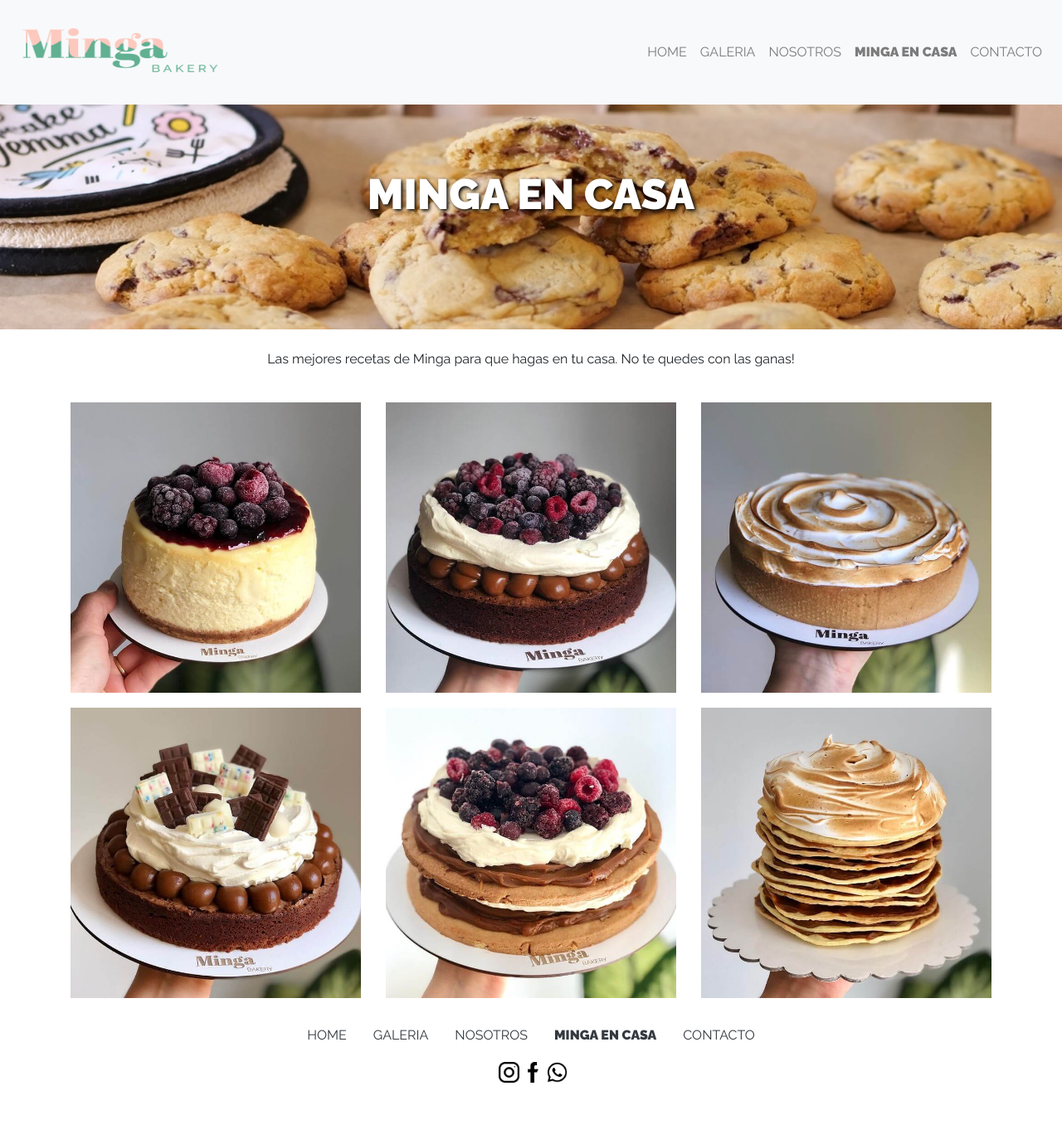
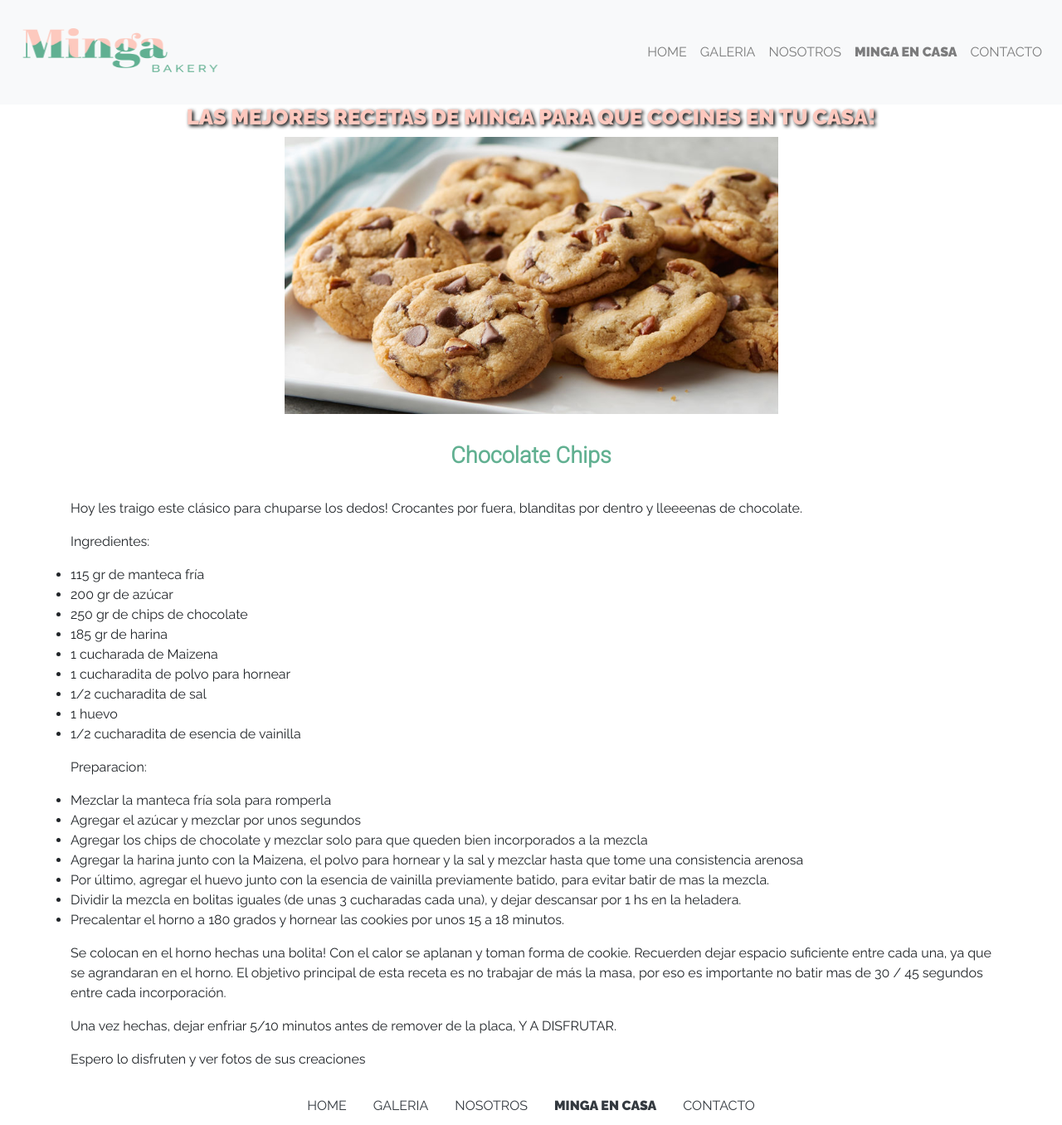
Before and after one commit to fdominguez88/minga_bakery, a website: page pages/bake_at_home.html in a window 1280 px wide. Shown: the top 1356 px of the page at 83% size. Before the commit the page ends 1319 px from the top, so only its background shows below. Drawn offline with nearby package versions, Linux system fonts and the light colour scheme.

Commit message:
agregue info de bake at home, about us, e index

```diff
--- a/pages/bake_at_home.html
+++ b/pages/bake_at_home.html
@@ -40,63 +40,50 @@
 			  </div>
 			</nav>
 	</header>
+	<h1 class="centrarCosas container-fluid textoBaH"><meta name="title" content="Cocina en casa con Minga Bakery">LAS MEJORES RECETAS DE MINGA PARA QUE COCINES EN TU CASA!</h1>
+	<section class="container-fluid">
+		<img class="d-block w-50 container" src="../img/pastry/chocochipCookie.jpg" alt="Chocolate Chips Minga Bakery" title="Chocolate Chips Minga Bakery">
+	</section>
+	<br>
+	<section class="w-90 d-block">
+	<div class="container">
+		<h2 class="text-center headerContact titulosContacto">Chocolate Chips</h2>
+		<p>Hoy les traigo este clásico para chuparse los dedos! Crocantes por fuera, blanditas por dentro y lleeeenas de chocolate.</p>
+		<ul>
+		<p>Ingredientes:</p>
+			<li>115 gr de manteca fría</li>
+			<li>200 gr de azúcar</li>
+			<li>250 gr de chips de chocolate</li>
+			<li>185 gr de harina</li>
+			<li>1 cucharada de Maizena</li>
+			<li>1 cucharadita de polvo para hornear</li>
+			<li>1/2 cucharadita de sal</li>
+			<li>1 huevo</li>
+			<li>1/2 cucharadita de esencia de vainilla</li>
+		</ul>
 
-		<section>
-			<div class="contenedor">
-				<img src="../img/pastry/cookies.jpg" alt="Bake at home" style="width: 100%">
-				<h1 class="center textoCover"><meta name="title" content="Cocina en casa las mejores recetas de Minga Bakery">MINGA EN CASA</h1>
-			</div>
-			<br>
-		</section>
-		<section>
-			<div class="text-center">
-				<p class="roboto"><meta name="title" content="Minga Bakery la mejor pasteleria">Las mejores recetas de Minga para que hagas en tu casa. No te quedes con las ganas!</p>
-			</div>
-			<br>
-		</section>
+		<p>Preparacion:</p>
+		<ul>
+			<li> Mezclar la manteca fría sola para romperla</li>
+			<li>Agregar el azúcar y mezclar por unos segundos</li>
+			<li>Agregar los chips de chocolate y mezclar solo para que queden bien incorporados a la mezcla</li>
+			<li>Agregar la harina junto con la Maizena, el polvo para hornear y la sal y mezclar hasta que tome una consistencia arenosa</li>
+			<li>Por último, agregar el huevo junto con la esencia de vainilla previamente batido, para evitar batir de mas la mezcla.</li>
+			<li>Dividir la mezcla en bolitas iguales (de unas 3 cucharadas cada una), y dejar descansar por 1 hs en la heladera. </li>
+			<li>Precalentar el horno a 180 grados y hornear las cookies por unos 15 a 18 minutos.</li>
+		</ul>
+		<p>Se colocan en el horno hechas una bolita! Con el calor se aplanan y toman forma de cookie.
+		Recuerden dejar espacio suficiente entre cada una, ya que se agrandaran en el horno.
+		El objetivo principal de esta receta es no trabajar de más la masa, por eso es importante no batir mas de 30 / 45 segundos entre cada incorporación.</p>
 
-		<section class="container centrarCosas">
-			<div class="row">
-				<div class="clearfix visible-sm-block"></div>
-				<div class="clearfix visible-md-block"></div>
-				<div class="col-lg-4 col-sm-6">
-					<div class="thumbnail">
-						<img src="../img/pastry/cheesecake.jpg" alt="Cheesecake Minga Bakery" title="Cheesecake Minga Bakery" class="fotoBaH">
-					</div>
-				</div>
-				<div class="clearfix visible-lg-block"></div>
-				<div class="col-lg-4 col-sm-6">
-					<div class="thumbnail">
-						<img src="../img/pastry/brownie_fr.jpg" alt="Brownie Minga Bakery" title="Brownie Minga Bakery" class="fotoBaH">
-					</div>
+		<p>Una vez hechas, dejar enfriar 5/10 minutos antes de remover de la placa, Y A DISFRUTAR.</p>
 
-				</div>
-				<div class="col-lg-4 col-sm-6">
-					<div class="thumbnail">
-					<img src="../img/pastry/lemon.jpg" alt="Lemon Pie Minga Bakery" title="Lemon Pie Minga Bakery" class="fotoBaH">
-					</div>
-				</div>
-				<div class="col-lg-4 col-sm-6">
-				  <div class="thumbnail">
-					<img src="../img/pastry/marquise.jpg" alt="Marquise Minga Bakery" title="Marquise Minga Bakery" class="fotoBaH">
-				  </div>
-				</div>
-				<div class="col-lg-4 col-sm-6">
-				  <div class="thumbnail">
-					<img src="../img/pastry/sablee.jpg" alt="Sablee Minga Bakery" title="Sablee Minga Bakery" class="fotoBaH">
-				  </div>
-				</div>
-				<div class="col-lg-4 col-sm-6">
-					<div class="thumbnail">
-						   <img src="../img/pastry/rogel.jpg" alt="Rogel Minga Bakery" title="Rogel Minga Bakery" class="fotoBaH">
-					  </div>
-				</div>
-			</div>
-		</section>
+		<p>Espero lo disfruten y ver fotos de sus creaciones</p>
+	</section>
 
 	<footer>
 		<nav class="navbar navbar-expand-lg static-top just">
-  			<div class="container-fluid ">
+  			<div class="container-fluid">
 		    	<button class="navbar-toggler" type="button" data-toggle="collapse" data-target="#navbarResponsive" aria-controls="navbarResponsive" aria-expanded="false" aria-label="Toggle navigation">
 		    		<span class="navbar-toggler-icon"></span>
         		</button>
--- a/scss/_imagenes.scss
+++ b/scss/_imagenes.scss
@@ -1,3 +1,25 @@
+//Media Query
+
+/* 992px o menos */
+@media screen and (max-width: 992px) {
+    .bannerIndex {
+    background-image: url(../img/cupcakeBanner.png);
+    background-repeat: no-repeat;
+    background-size: cover;
+    }
+}
+
+  /* 600px o menos */
+@media screen and (max-width: 600px) {
+.bannerIndex {
+    background-image: url(../img/cupcakeBanner.png);
+    background-repeat: no-repeat;
+    background-size: cover;
+    }
+}
+
+
+
 .logoMinga {
     width: 250px;
     height: 100px;
@@ -35,26 +57,6 @@
     background-repeat: no-repeat;
     background-size: cover;
     height: calc(100vh - 126px)
-}
-
-//Media Query foto Index
-
-/* 992px o menos */
-@media screen and (max-width: 992px) {
-    .bannerIndex {
-    background-image: url(../img/cupcakeBanner.png);
-    background-repeat: no-repeat;
-    background-size: cover;
-    }
-}
-
-  /* 600px o menos */
-@media screen and (max-width: 600px) {
-.bannerIndex {
-    background-image: url(../img/cupcakeBanner.png);
-    background-repeat: no-repeat;
-    background-size: cover;
-    }
 }
 
 .bannerMinga {
--- a/scss/_tipografia.scss
+++ b/scss/_tipografia.scss
@@ -14,6 +14,14 @@ h1.textoCover {
     font-family: 'Raleway', sans-serif;
     font-size:4vw;
     font-weight: bold;
+    text-shadow: 2px 2px 4px #000000;
+}
+
+.textoBaH {
+    font-family: 'Raleway', sans-serif;
+    font-size:2vw;
+    font-weight: bold;
+    color: $textoBotones;
     text-shadow: 2px 2px 4px #000000;
 }
 
```
Also changed, not shown: index.html (+2 -2 lines), pages/about_us.html (+8 -1 lines), pages/gallery.html (+20 -3 lines), css/styles.css, img/pastry/brownieCaja.jpeg (added), img/pastry/brownieDDLcaja.jpeg (added), img/pastry/brownieDDLdetalle.jpeg (added), img/pastry/cheesecakeMacarron.jpeg (added), img/pastry/chocochipCookie.jpg (added), img/pastry/chocooreo.jpeg (added), img/pastry/minisMacarrons.jpeg (added), img/pastry/sableeDetalle.jpeg (added).
